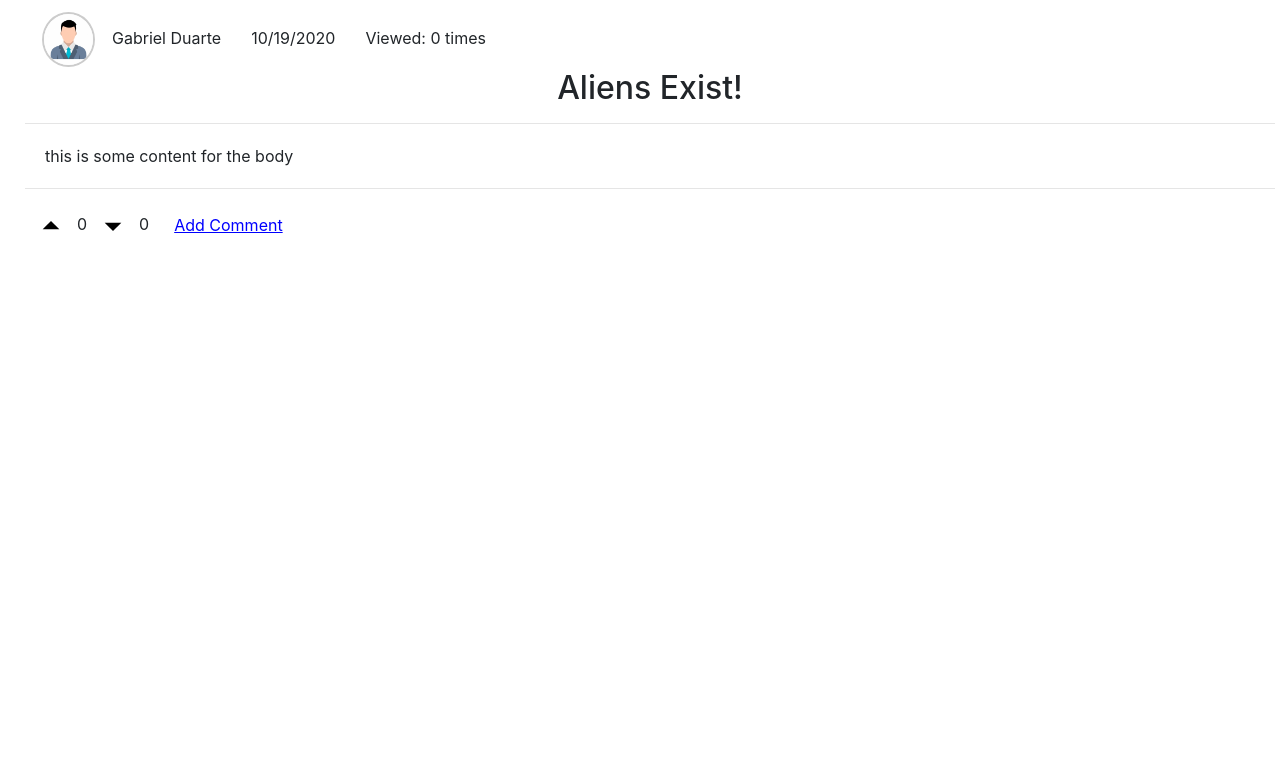
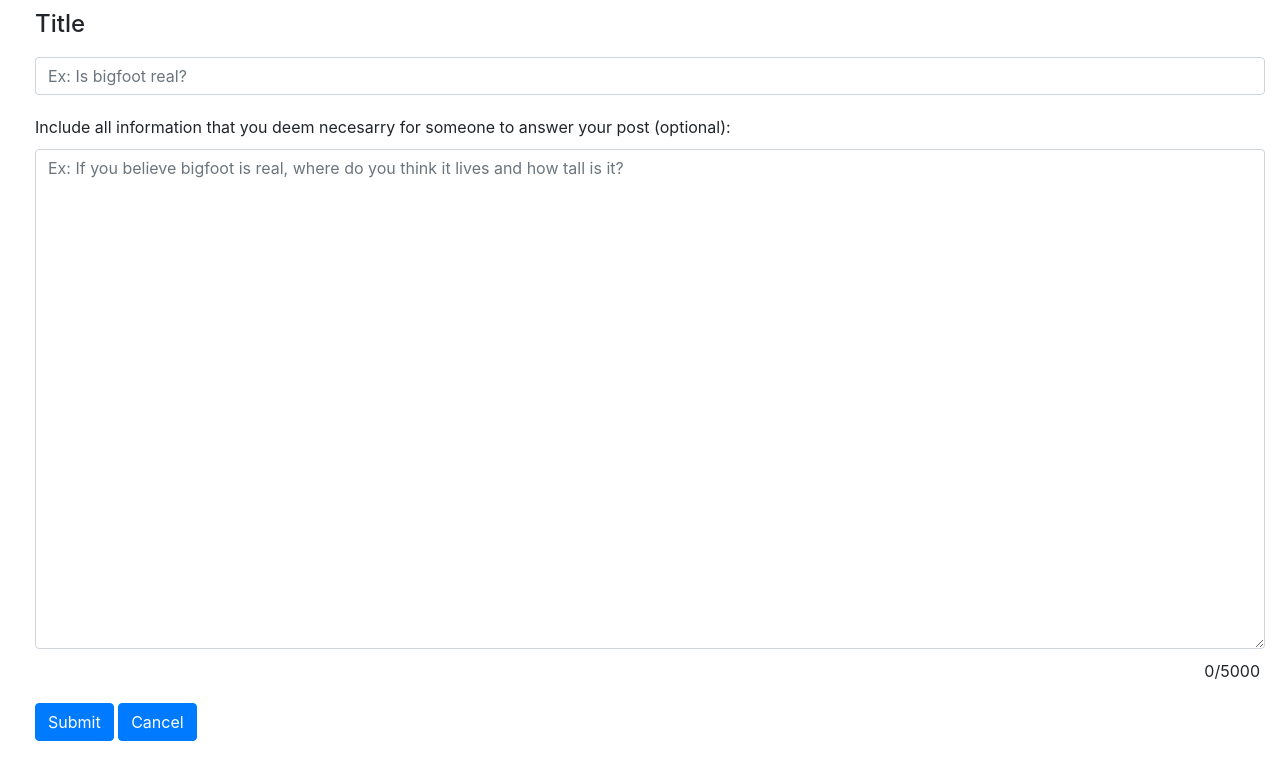
Before and after one commit to duartega/ForumSite, a React (Create React App) app: page / in a window 1280 px wide. Shown: the top 780 px of the page. Built offline with nearby package versions, Linux system fonts and the light colour scheme.

Commit message:
Added CreatePost, Not finished

```diff
--- /dev/null
+++ b/src/Post/CreatePost.jsx
@@ -0,0 +1,79 @@
+import React, { useState } from 'react';
+import {
+  Row,
+  Col,
+  Button,
+  Input
+} from 'reactstrap';
+import { makeStyles } from '@material-ui/core/styles';
+
+
+const styles = {
+  Root: {
+    margin: 10
+  },
+  Input: {
+    marginTop: "10px"
+  },
+  Multiline: {
+    height: "500px",
+    marginTop: "10px"
+  },
+  charCounter: {
+    textAlign: "right",
+  },
+  Body: {
+    margin: "20px 10px 10px 10px"
+  }
+}
+
+export default function CreatePost() {
+
+  const [Header, setHeader] = useState(null);
+  const [Body, setBody] = useState(null);
+
+  function CheckInput() {
+    if (!Header) {
+      alert('Please fill out the question field.');
+    } else {
+      console.log("This will be submitted using axios.");
+    };
+  };
+
+  function CancelPost() {
+    // Add modal here to check if they want to cancel
+  }
+
+  return(
+    <Col style={styles.Root}>
+      <Row style={styles.Root}>
+        <h4>Title</h4>
+        <Input
+        style={styles.Input}
+        placeholder="Ex: Is bigfoot real?"
+        onChange={text => setHeader(text.target.value)}
+        maxLength="100"
+        type="text"
+        required
+        />
+      </Row>
+      <Row style={styles.Body}>
+        Include all information that you deem necesarry for someone to answer your post (optional):
+        <Input
+        type="textarea"
+        style={styles.Multiline}
+        placeholder="Ex: If you believe bigfoot is real, where do you think it lives and how tall is it?"
+        onChange={text => setBody(text.target.value)}
+        maxLength="5000"
+        />
+      </Row>
+      <Col style={styles.charCounter}>
+        <p>{Body ? Body.length : 0}/5000</p>
+      </Col>
+      <Row style={styles.Body}>
+        <Button color="primary" onClick={() => CheckInput()}>Submit</Button> &nbsp;
+        <Button color="primary" onClick={() => CancelPost()}>Cancel</Button>
+      </Row>
+    </Col>
+  )
+};
--- a/src/Post/Header.jsx
+++ b/src/Post/Header.jsx
@@ -24,7 +24,7 @@ export default function Header(props) {
         <p style={styles.UserName}>Gabriel Duarte</p>
         <p style={styles.UserName}>10/19/2020</p>
         <p style={styles.UserName}>Viewed: {props.views ? props.views + " " : "0 " } times</p>
-        <h2 style={styles.Header}>Aliens Exist!</h2>
+        <h2 style={styles.Header}>How does a woodchuck chuck wood?</h2>
         {/* <p style={styles.UserName}>{props.username}</p>
         <p style={styles.UserName}>{props.date}</p>
         <h2 style={styles.Header}>{props.headerTitle}</h2> */}
--- a/src/Post/MainPostPage.jsx
+++ b/src/Post/MainPostPage.jsx
@@ -15,6 +15,8 @@ const styles = {
   }
 };
 
+const randomText = "Lorem ipsum dolor sit amet, consectetur adipiscing elit, sed do eiusmod tempor incididunt ut labore et dolore magna aliqua. Ut enim ad minim veniam, quis nostrud exercitation ullamco laboris nisi ut aliquip ex ea commodo consequat. Duis aute irure dolor in reprehenderit in voluptate velit esse cillum dolore eu fugiat nulla pariatur. Excepteur sint occaecat cupidatat non proident, sunt in culpa qui officia deserunt mollit anim id est laborum.";
+
 export default function MainPostPage(props) {
   return (
     <Col className="user-post-content" style={styles.Root}>
@@ -25,7 +27,7 @@ export default function MainPostPage(props) {
       views={props.views}
       />
       <hr/>
-      <Body body={"this is some content for the body"}/>
+      <Body body={randomText}/>
       <hr/>
       <Footer upvote={props.upvote} downvote={props.downvote}/>
     </Col>
--- a/src/index.js
+++ b/src/index.js
@@ -3,7 +3,7 @@ import ReactDOM from 'react-dom';
 import './index.css';
 import App from './App';
 import * as serviceWorker from './serviceWorker';
-import MainPostPage from './Post/MainPostPage';
+import MainPostPage from './Post/CreatePost';
 import 'bootstrap/dist/css/bootstrap.min.css';
 
 ReactDOM.render(<MainPostPage />, document.getElementById('root'));
```
